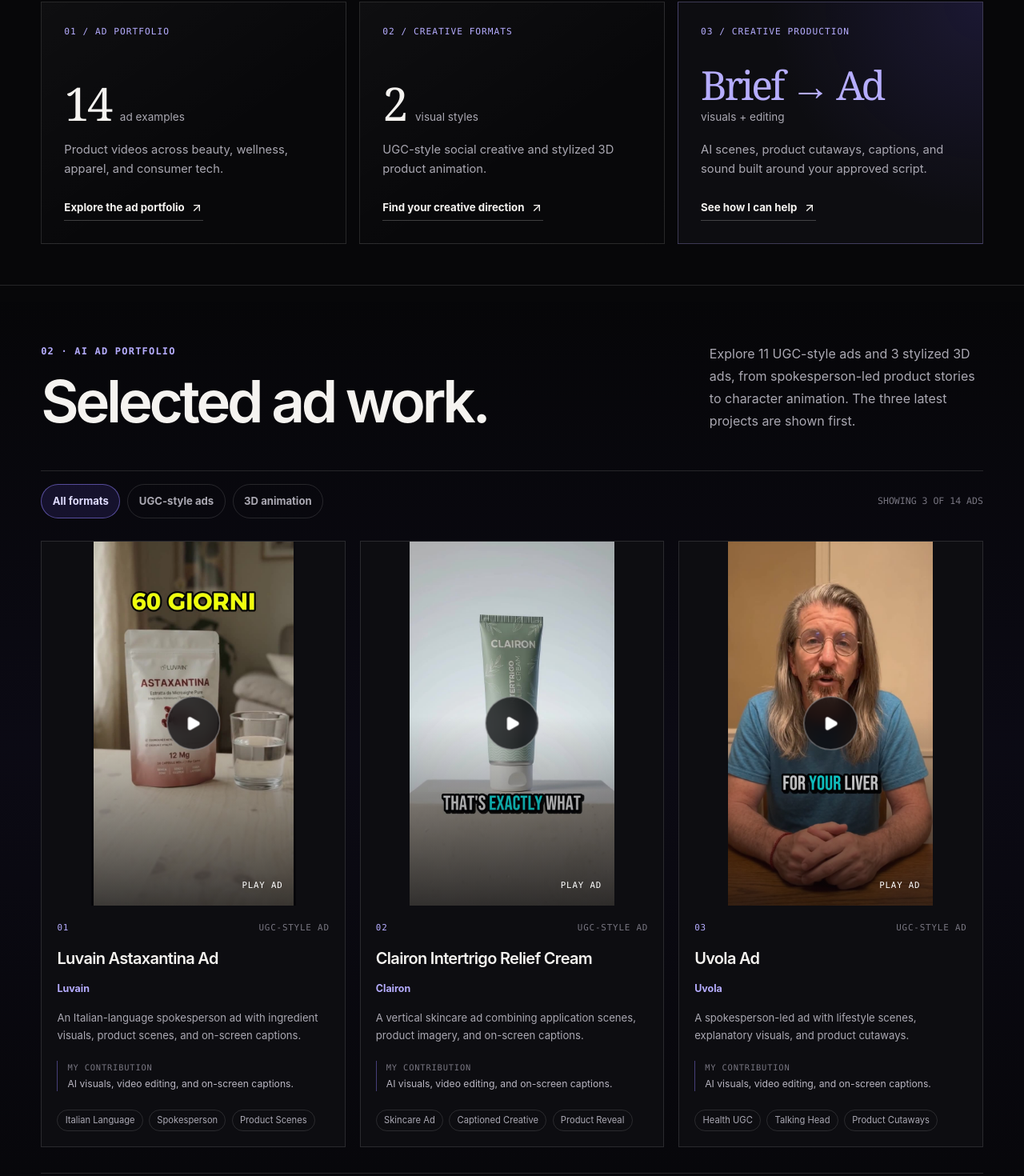
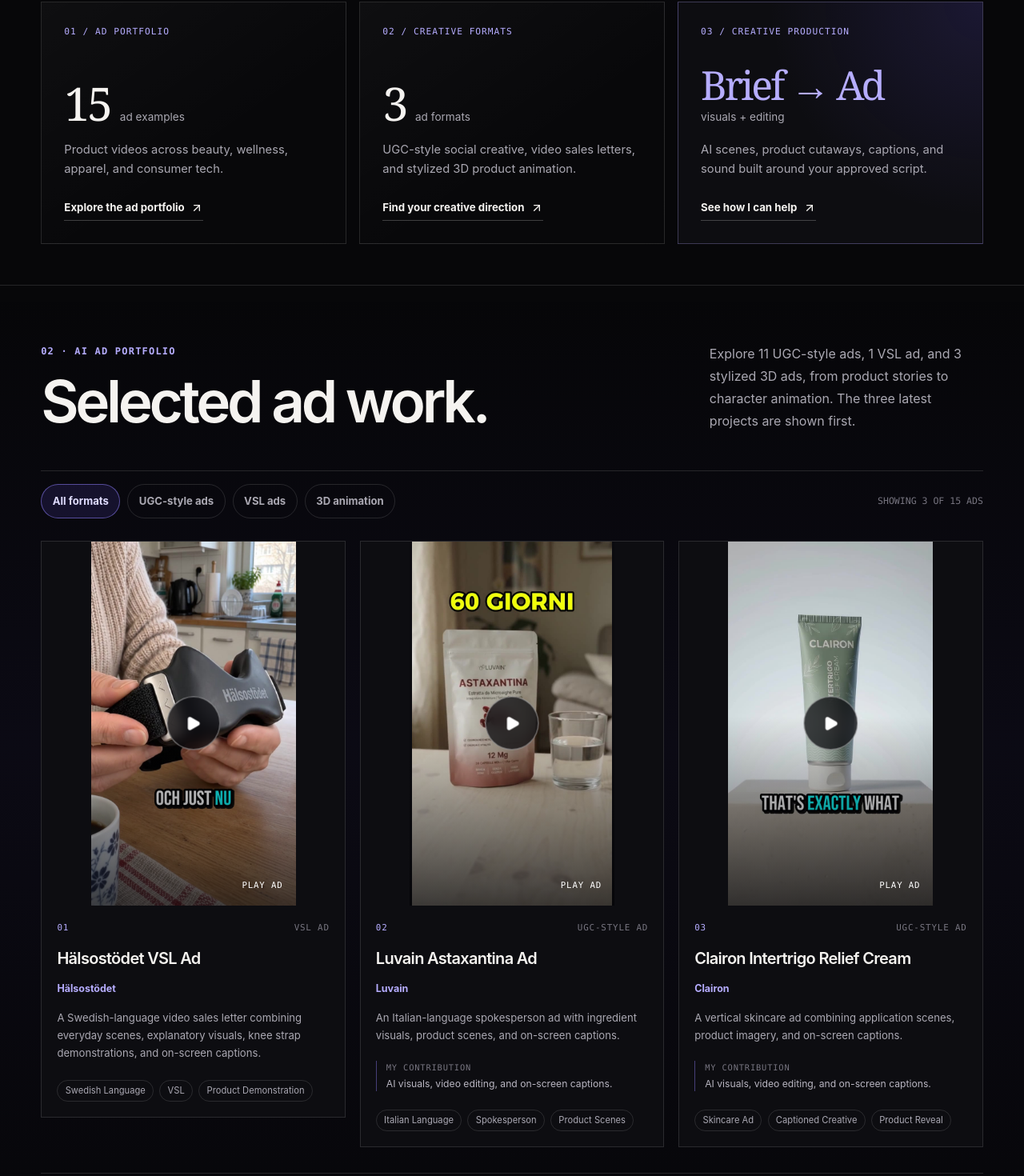
Before and after one commit to Hakaii1/kyle-portfolio, a Next.js app: page / in a window 1280 px wide. Shown: the part 934-2404 px from the top of the page at 80% size. Built offline with nearby package versions, Linux system fonts and the light colour scheme.

Commit message:
Add Halsostodet VSL ad to portfolio

```diff
--- a/src/components/sections/AiVideoAds.tsx
+++ b/src/components/sections/AiVideoAds.tsx
@@ -5,11 +5,12 @@
 import Reveal from "@/components/shared/Reveal";
 import { orderedVideoAds, videoAdsData, videoPosters } from "@/data/portfolio";
 
-type FilmFilter = "all" | "ugc" | "pixar";
+type FilmFilter = "all" | "ugc" | "pixar" | "vsl";
 
 const filmFilters: ReadonlyArray<{ id: FilmFilter; label: string }> = [
   { id: "all", label: "All formats" },
   { id: "ugc", label: "UGC-style ads" },
+  { id: "vsl", label: "VSL ads" },
   { id: "pixar", label: "3D animation" },
 ];
 
@@ -20,6 +21,7 @@
   const [expanded, setExpanded] = useState(false);
   const ugcCount = videoAdsData.filter((video) => video.category === "ugc").length;
   const pixarCount = videoAdsData.filter((video) => video.category === "pixar").length;
+  const vslCount = videoAdsData.filter((video) => video.category === "vsl").length;
   const filteredAds = useMemo(
     () =>
       filter === "all"
@@ -43,8 +45,8 @@
             <h2 id="films-title">Selected ad work.</h2>
           </div>
           <p>
-            Explore {ugcCount} UGC-style ads and {pixarCount} stylized 3D ads,
-            from spokesperson-led product stories to character animation.
+            Explore {ugcCount} UGC-style ads, {vslCount} VSL {vslCount === 1 ? "ad" : "ads"},
+            and {pixarCount} stylized 3D ads, from product stories to character animation.
             The three latest projects are shown first.
           </p>
         </header>
--- a/src/data/portfolio.ts
+++ b/src/data/portfolio.ts
@@ -58,6 +58,7 @@
 
 // Newest ad work first.
 export const videoAdDisplayOrder = [
+  "vsl-halsostodet",
   "ugc-luvain",
   "ugc-clairon",
   "ugc-uvola",
@@ -111,8 +112,8 @@
     id: "formats",
     eyebrow: "02 / CREATIVE FORMATS",
     value: String(new Set(videoAdsData.map((ad) => ad.category)).size),
-    unit: "visual styles",
-    description: "UGC-style social creative and stylized 3D product animation.",
+    unit: "ad formats",
+    description: "UGC-style social creative, video sales letters, and stylized 3D product animation.",
     href: "#films",
     action: "Find your creative direction",
   },
--- a/src/data/videoAds.ts
+++ b/src/data/videoAds.ts
@@ -2,8 +2,8 @@
   id: string;
   title: string;
   brand: string;
-  category: "ugc" | "pixar";
-  categoryLabel: "UGC-style Ad" | "Stylized 3D Animation";
+  category: "ugc" | "pixar" | "vsl";
+  categoryLabel: "UGC-style Ad" | "Stylized 3D Animation" | "VSL Ad";
   videoUrl: string;
   description: string;
   aspect: "9:16 Vertical HD" | "16:9 Landscape HD";
@@ -13,6 +13,18 @@
 }
 
 export const videoAdsData: VideoAdItem[] = [
+  {
+    id: "vsl-halsostodet",
+    title: "Hälsostödet VSL Ad",
+    brand: "Hälsostödet",
+    category: "vsl",
+    categoryLabel: "VSL Ad",
+    videoUrl: "/assets/video-web/films/vsl-halsostodet.mp4",
+    description:
+      "A Swedish-language video sales letter combining everyday scenes, explanatory visuals, knee strap demonstrations, and on-screen captions.",
+    aspect: "9:16 Vertical HD",
+    tags: ["Swedish Language", "VSL", "Product Demonstration"],
+  },
   {
     id: "ugc-luvain",
     title: "Luvain Astaxantina Ad",
```
Also changed, not shown: public/assets/posters/films/vsl-halsostodet.jpg (added), 1 other file (tests, documents, lock files or other folders).
